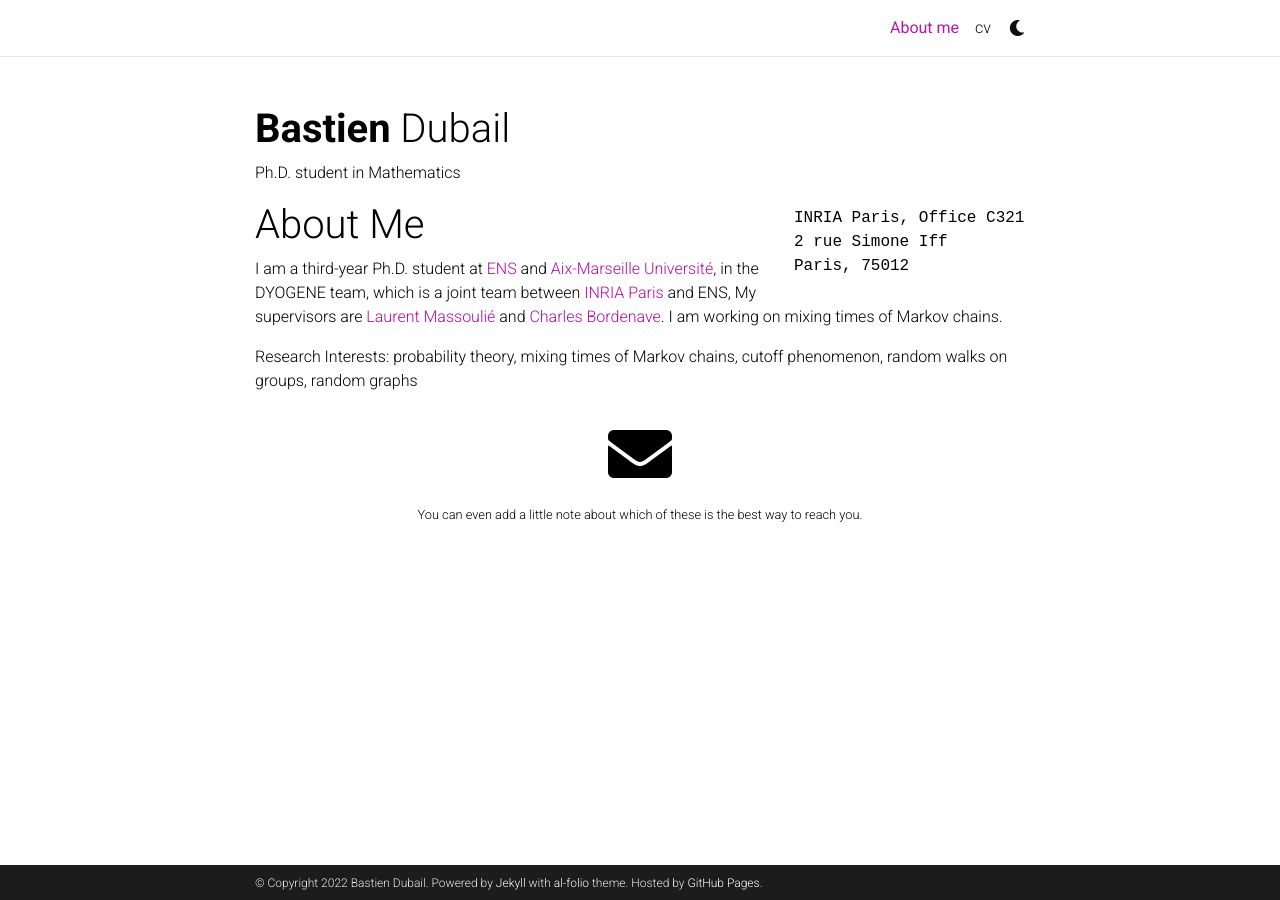
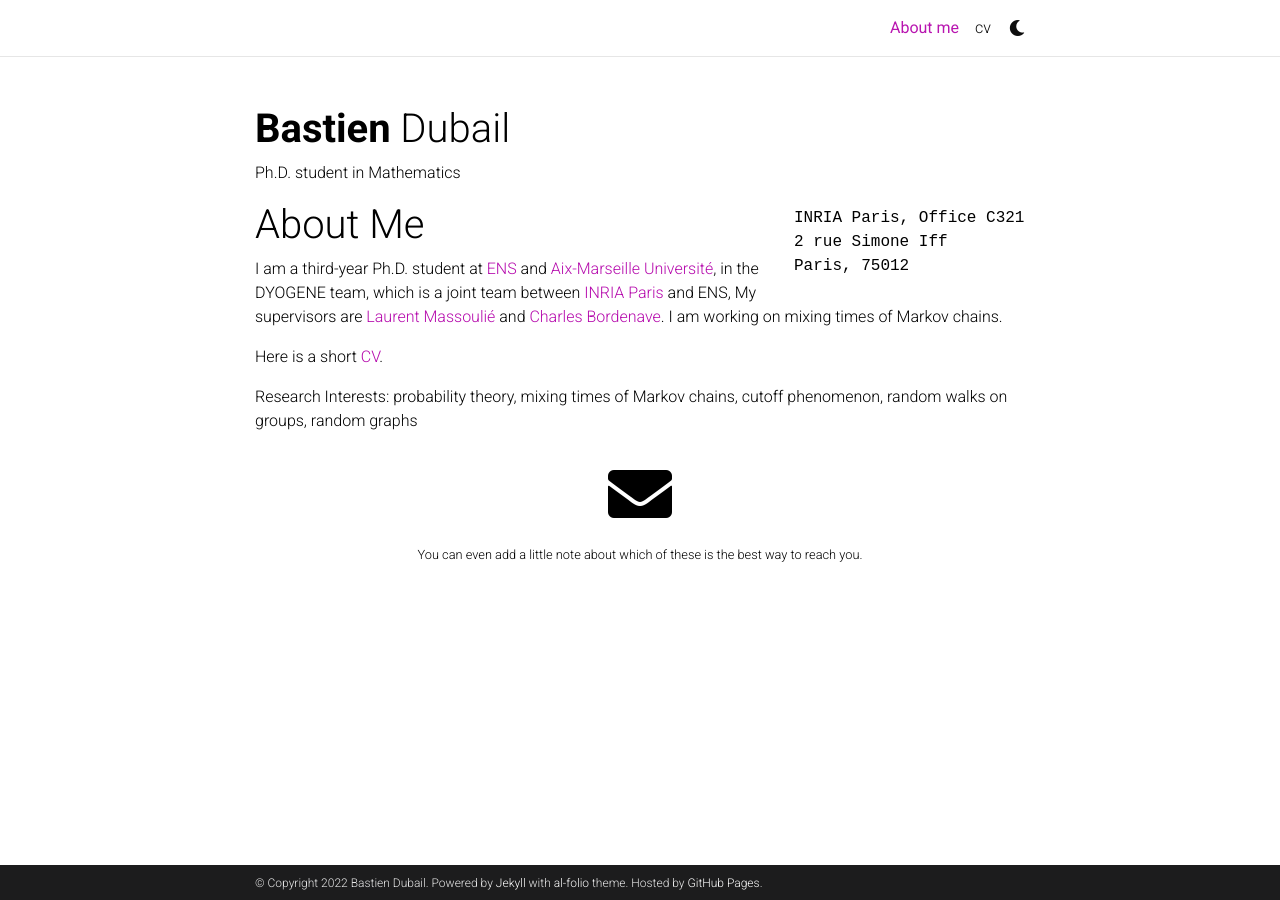
Before and after one commit to bdubail/bdubail.github.io, a Jekyll site: the page built from _pages/about.md, in a window 1280 px wide. Built offline with Jekyll 4.4.1, drawn with Linux system fonts in a browser that asks for light colours; comment, search, counter and statistics services are not loaded; a style sheet for code colours, icons or effects is not loaded.

Commit message:
Update about.md

```diff
--- a/_pages/about.md
+++ b/_pages/about.md
@@ -23,4 +23,7 @@ social: true  # includes social icons at the bottom of the page
 I am a third-year Ph.D. student at [ENS](https://www.ens.psl.eu/) and [Aix-Marseille Université](https://www.univ-amu.fr/), in the DYOGENE team, which is a joint team between [INRIA Paris](https://www.inria.fr/fr/centre-inria-de-paris) and ENS,  My supervisors are [Laurent Massoulié](https://www.di.ens.fr/laurent.massoulie/) and [Charles Bordenave](http://www.i2m.univ-amu.fr/perso/charles.bordenave/). I am working on mixing times of Markov chains.
 
 
+Here is a short [CV](/assets/pdf/CV_english.pdf).
+
+
 Research Interests: probability theory, mixing times of Markov chains, cutoff phenomenon, random walks on groups, random graphs
```
